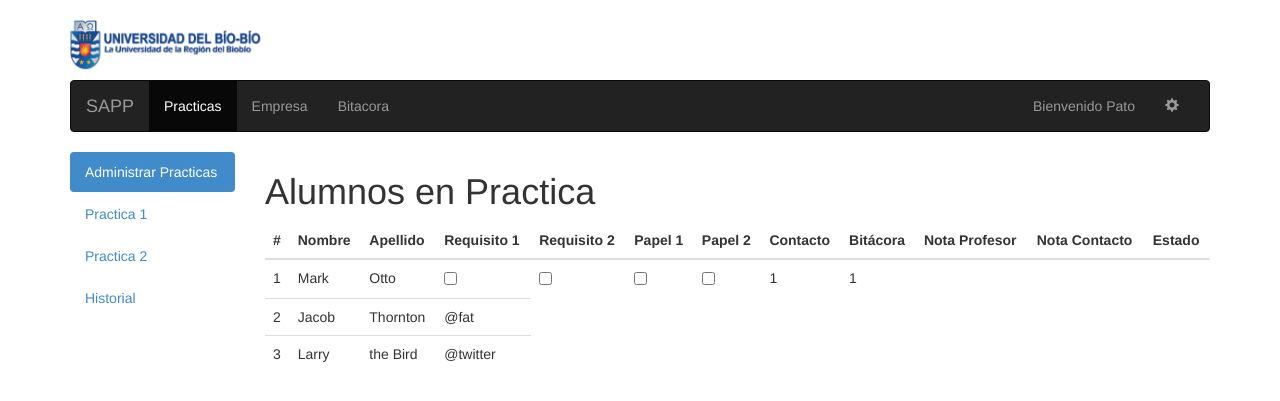
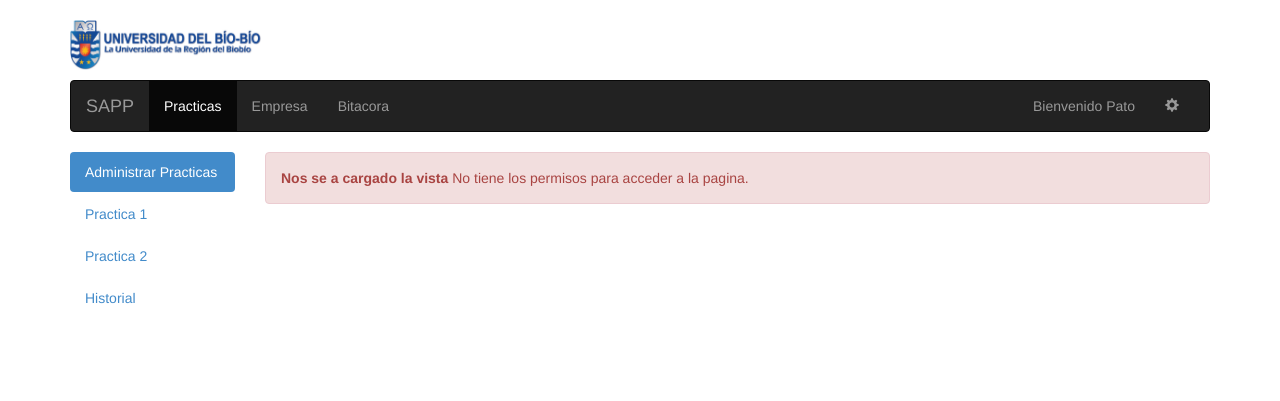
Before and after one commit to TISW/aprende_bootstrap, a PHP site: page / in a window 1280 px wide. Shown: the top 401 px of the page. Run offline with PHP 8.4, Linux system fonts and the light colour scheme.

Commit message:
xapalapaxala

```diff
--- a/index.php
+++ b/index.php
@@ -58,58 +58,11 @@
     </ul>
 		</div>
 		<div class="col-xs-12 col-sm-10 col-md-10">
-    <h1>Alumnos en Practica</h1>
-			<table class="table">
-        <thead>
-          <tr>
-            <th>#</th>
-            <th>Nombre</th>
-            <th>Apellido</th>
-            <th>Requisito 1</th>
-            <th>Requisito 2</th>
-            <th>Papel 1</th>
-            <th>Papel 2</th>
-            <th>Contacto</th>
-            <th>Bitácora</th>
-            <th>Nota Profesor</th>
-            <th>Nota Contacto</th>
-            <th>Estado</th>
-          </tr>
-        </thead>
-        <tbody>
-          <tr>
-            <td>1</td>
-            <td>Mark</td>
-            <td>Otto</td>
-            <td>
-    			<input type="checkbox">
-      		</td>
-            <td>
-    			<input type="checkbox">
-      		</td>
-      		<td>
-    			<input type="checkbox">
-      		</td>
-      		<td>
-    			<input type="checkbox">
-      		</td>
-            <td>1</td>
-            <td>1</td>
-          </tr>
-          <tr>
-            <td>2</td>
-            <td>Jacob</td>
-            <td>Thornton</td>
-            <td>@fat</td>
-          </tr>
-          <tr>
-            <td>3</td>
-            <td>Larry</td>
-            <td>the Bird</td>
-            <td>@twitter</td>
-          </tr>
-        </tbody>
-      </table>
+      <?php if(isset($content)) echo $content;else
+       echo '<div class="alert alert-danger">
+                 <strong>Nos se a cargado la vista</strong> No tiene los permisos para acceder a la pagina.
+              </div>';
+     ?>
 		</div>
 	</div>
 </div>
```
